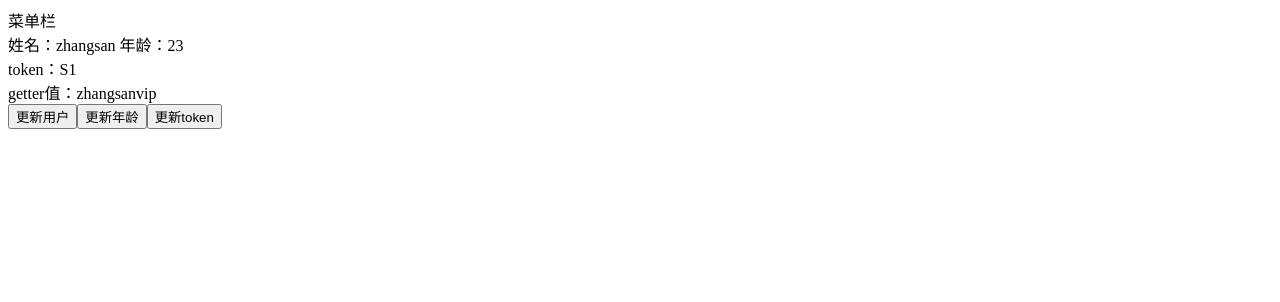
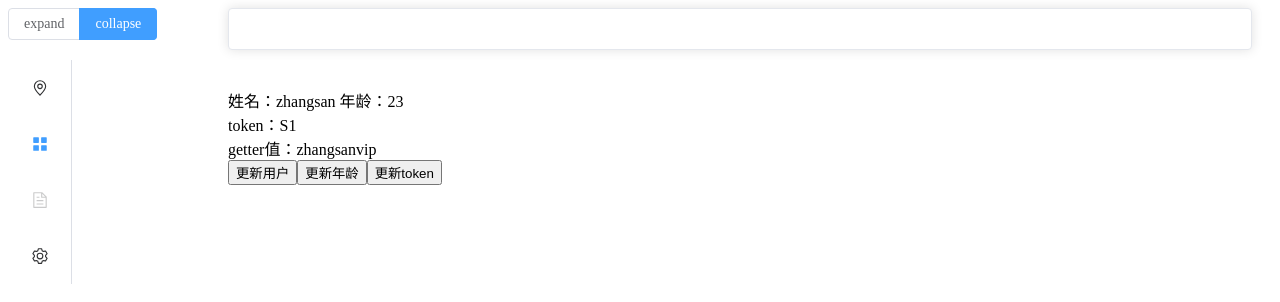
Before and after one commit to liwenka1/vite-vue-template, a Vue app: page /home/user in a window 1280 px wide. Shown: the top 302 px of the page. Built offline with nearby package versions, Linux system fonts and the light colour scheme; no server answers.

Commit message:
fix: 首页修改

```diff
--- a/components.d.ts
+++ b/components.d.ts
@@ -9,11 +9,23 @@ export {}
 
 declare module '@vue/runtime-core' {
   export interface GlobalComponents {
+    ElAside: typeof import('element-plus/es')['ElAside']
     ElButton: typeof import('element-plus/es')['ElButton']
+    ElCard: typeof import('element-plus/es')['ElCard']
     ElCheckbox: typeof import('element-plus/es')['ElCheckbox']
     ElCol: typeof import('element-plus/es')['ElCol']
+    ElContainer: typeof import('element-plus/es')['ElContainer']
+    ElHeader: typeof import('element-plus/es')['ElHeader']
+    ElIcon: typeof import('element-plus/es')['ElIcon']
     ElInput: typeof import('element-plus/es')['ElInput']
+    ElMain: typeof import('element-plus/es')['ElMain']
+    ElMenu: typeof import('element-plus/es')['ElMenu']
+    ElMenuItem: typeof import('element-plus/es')['ElMenuItem']
+    ElMenuItemGroup: typeof import('element-plus/es')['ElMenuItemGroup']
+    ElRadioButton: typeof import('element-plus/es')['ElRadioButton']
+    ElRadioGroup: typeof import('element-plus/es')['ElRadioGroup']
     ElRow: typeof import('element-plus/es')['ElRow']
+    ElSubMenu: typeof import('element-plus/es')['ElSubMenu']
     HelloWorld: typeof import('./src/components/HelloWorld.vue')['default']
     RouterLink: typeof import('vue-router')['RouterLink']
     RouterView: typeof import('vue-router')['RouterView']
--- a/src/pages/home.vue
+++ b/src/pages/home.vue
@@ -1,8 +1,78 @@
 <template>
-  <div>
-    菜单栏
-    <router-view v-slot="{ Component }">
-      <component :is="Component" />
-    </router-view>
-  </div>
+  <el-container>
+    <el-aside width="200px">
+      <el-radio-group v-model="isCollapse" style="margin-bottom: 20px">
+        <el-radio-button :label="false">expand</el-radio-button>
+        <el-radio-button :label="true">collapse</el-radio-button>
+      </el-radio-group>
+      <el-menu
+        default-active="2"
+        class="el-menu-vertical-demo"
+        :collapse="isCollapse"
+        @open="handleOpen"
+        @close="handleClose"
+      >
+        <el-sub-menu index="1">
+          <template #title>
+            <el-icon><location /></el-icon>
+            <span>Navigator One</span>
+          </template>
+          <el-menu-item-group>
+            <template #title><span>Group One</span></template>
+            <el-menu-item index="1-1">item one</el-menu-item>
+            <el-menu-item index="1-2">item two</el-menu-item>
+          </el-menu-item-group>
+          <el-menu-item-group title="Group Two">
+            <el-menu-item index="1-3">item three</el-menu-item>
+          </el-menu-item-group>
+          <el-sub-menu index="1-4">
+            <template #title><span>item four</span></template>
+            <el-menu-item index="1-4-1">item one</el-menu-item>
+          </el-sub-menu>
+        </el-sub-menu>
+        <el-menu-item index="2">
+          <el-icon><icon-menu /></el-icon>
+          <template #title>Navigator Two</template>
+        </el-menu-item>
+        <el-menu-item index="3" disabled>
+          <el-icon><document /></el-icon>
+          <template #title>Navigator Three</template>
+        </el-menu-item>
+        <el-menu-item index="4">
+          <el-icon><setting /></el-icon>
+          <template #title>Navigator Four</template>
+        </el-menu-item>
+      </el-menu>
+    </el-aside>
+    <el-container>
+      <el-header>
+        <el-card></el-card>
+      </el-header>
+      <el-main>
+        <router-view v-slot="{ Component }">
+          <component :is="Component" />
+        </router-view>
+      </el-main>
+    </el-container>
+  </el-container>
 </template>
+
+<script lang="ts" setup>
+import { ref } from 'vue'
+import { Document, Menu as IconMenu, Location, Setting } from '@element-plus/icons-vue'
+
+const isCollapse = ref(true)
+const handleOpen = (key: string, keyPath: string[]) => {
+  console.log(key, keyPath)
+}
+const handleClose = (key: string, keyPath: string[]) => {
+  console.log(key, keyPath)
+}
+</script>
+
+<style>
+.el-menu-vertical-demo:not(.el-menu--collapse) {
+  width: 200px;
+  min-height: 400px;
+}
+</style>
--- a/src/pages/login.vue
+++ b/src/pages/login.vue
@@ -8,7 +8,7 @@
       <el-col :span="4"> <el-button link>忘记密码?</el-button></el-col>
     </el-row>
     <el-row>
-      <el-button class="w-100%" type="primary">登录</el-button>
+      <el-button class="w-100%" type="primary" @click="login">登录</el-button>
     </el-row>
   </div>
 </template>
@@ -16,11 +16,19 @@
 <script lang="ts" setup>
 import { reactive } from 'vue'
 import type { User } from '@/modules/user'
+import { useRouter } from 'vue-router'
 const userInfo = reactive<User>({
   username: '',
   password: '',
   checked: false
 })
+
+const router = useRouter()
+const login = () => {
+  router.push({
+    path: '/home'
+  })
+}
 </script>
 
 <style lang="scss" scoped></style>
```
